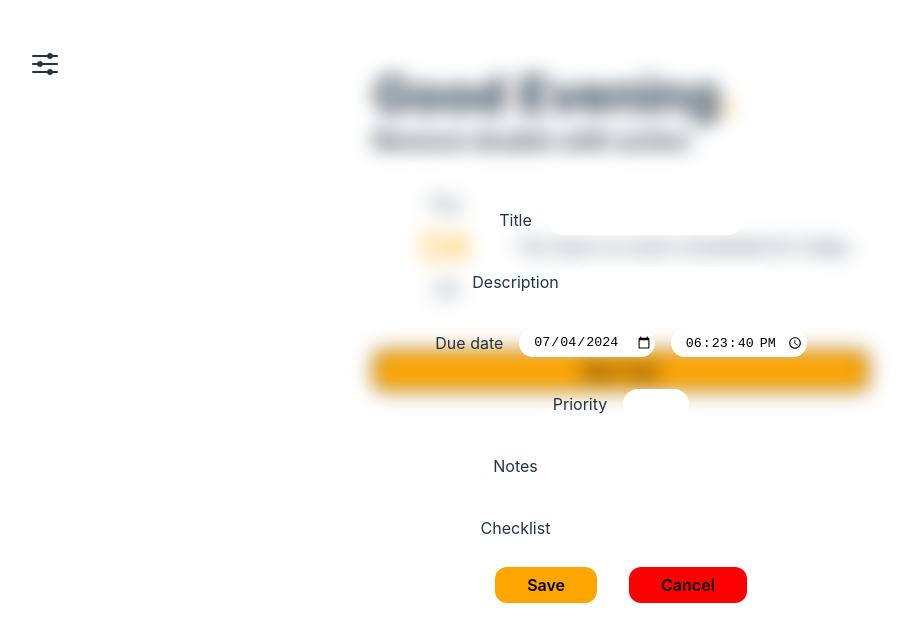
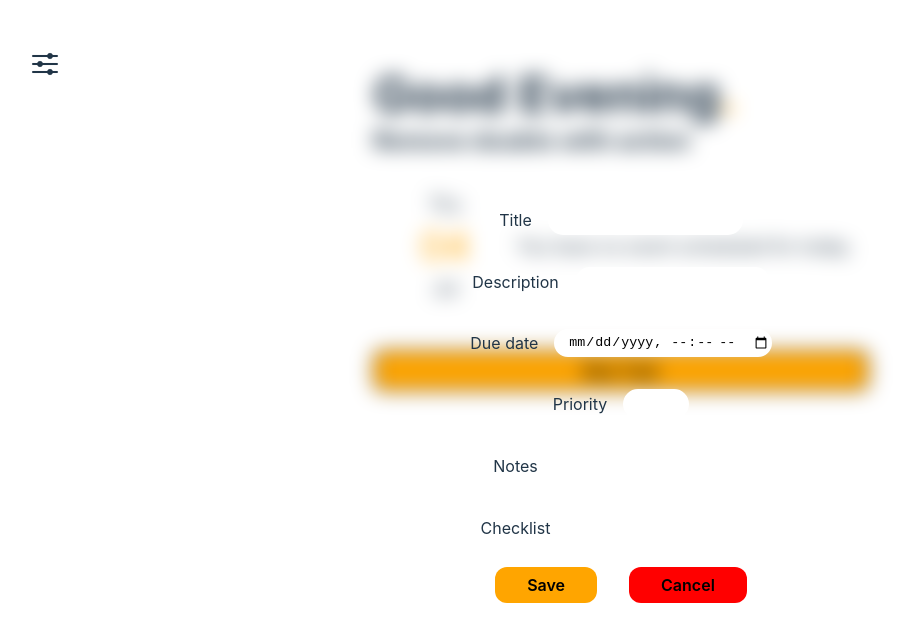
Before and after one commit to blackbird410/todo-app, a React (Vite) app: page / in a window 1280 px wide. Both pictures are taken after a click on the button "New Task". Shown: the top 642 px of the page, without its empty margins (19-934 px from the left). Built offline with nearby package versions, Linux system fonts and the light colour scheme.

Commit message:
Code updates

```diff
--- a/src/App.css
+++ b/src/App.css
@@ -9,7 +9,6 @@
 .main {
     display: flex;
     justify-content: center;
-    align-content: flex-start;
 }
 
 #utility-btn {
--- a/src/App.jsx
+++ b/src/App.jsx
@@ -1,4 +1,4 @@
-import { useState, createContext } from 'react'
+import { useState, createContext, useEffect } from 'react'
 import DayTasks from "./components/DayTasks"
 import './App.css'
 import Form from './components/Form';
@@ -7,7 +7,6 @@ export const AppContext = createContext({
     dayTasks: [],
     weekTasks: [],
     allTasks: [],
-    addTask: () => {},
     toggleForm: () => {},
 });
 
@@ -41,20 +40,29 @@ function App() {
     const [isNavbarOpen, setIsNavbarOpen] = useState(false);
     const [isFormVisible, setIsFormVisible] = useState(false);
 
+
+    useEffect(() => {
+        setDayTasks(getDayTasks(allTasks));
+        setWeekTasks(() => getWeekTasks(allTasks));
+
+    }, [allTasks])
+
     const addTask = (newTask) => {
-        // We add the new task to all tasks list
-        // The we update the other lists depending on whether or not the new task fits in their timespan
 
-        setAllTasks(() => sortTasks(() => [...allTasks, newTask]));
-        setDayTasks(() => getDayTasks(allTasks));
-        setWeekTasks(() => getWeekTasks(allTasks));
+        let temp = [...allTasks, newTask];
+        setAllTasks(() => temp);
+
+        console.log("Temp: ", temp);
+        console.log("All tasks: ", allTasks);
     }
 
     const toggleNavbar = () => setIsNavbarOpen(!isNavbarOpen);
     const toggleForm = () => setIsFormVisible(!isFormVisible);
 
+    const contextValue = { dayTasks, weekTasks, allTasks, setAllTasks, toggleForm };
+
     return (
-        <AppContext.Provider value={{ dayTasks, weekTasks, allTasks, addTask, toggleForm }}>
+        <AppContext.Provider value={contextValue}>
             <UtilityBtn use={toggleNavbar} />
             <div className='main'>
                 <DayTasks />
--- a/src/components/DayTasks.jsx
+++ b/src/components/DayTasks.jsx
@@ -1,4 +1,4 @@
-import App, { AppContext } from "../App";
+import { AppContext } from "../App";
 import styles from "../styles/DayTasks.module.css"
 import { TaskList } from "./Task";
 import { useContext } from "react";
--- a/src/components/Form.jsx
+++ b/src/components/Form.jsx
@@ -1,10 +1,9 @@
-import { useContext, useState } from "react";
+import { useContext, useEffect, useState } from "react";
 import styles from "../styles/Form.module.css";
 import { AppContext } from "../App";
 
 export default function Form({ isVisible }) {
-    const { addTask, toggleForm } = useContext(AppContext);
-
+    const { allTasks, setAllTasks, toggleForm } = useContext(AppContext);
     const [formData, setFormData] = useState(
         {
             title: "",
@@ -17,28 +16,24 @@ export default function Form({ isVisible }) {
     );
 
     const d = new Date();
-    const [date, setDate]  = useState(d.toLocaleDateString('en-CA'));
-    const [time, setTime]  = useState(d.toLocaleTimeString("en-US", { hour12: false }));
+    const [dateTime, setDateTime]  = useState(d.toLocaleString());
 
     const handleChange = (e) => {
         const { name, value } = e.target;
 
-        if ( name.match("due-date")) {
-            if (name === "due-date-time") setTime(value);
-            else setDate(value);
-
-            const d = new Date(`${date} ${time}`).toLocaleString();
-            console.log(`**Current due date: ${d}\n`);
-            setFormData({...formData, dueDate: d});
-
+        if (name === "due-date") {
+            setDateTime((dateTime) => dateTime)
+        const currentDate = new Date(dateTime).toLocaleString();
+        setFormData((formData) => ({...formData, dueDate: currentDate}));
         } else setFormData({...formData, [name]: value});
-        console.log(formData);
     }
 
     const handleSubmit = (e) => {
         e.preventDefault();
-        console.log("**Submitting form**\n", formData);
-        addTask(formData);
+        const currentDate = new Date(dateTime).toLocaleString();
+        setFormData((formData) => ({...formData, dueDate: currentDate}));
+
+        setAllTasks([...allTasks, formData]);
         toggleForm();
     }
 
@@ -70,16 +65,8 @@ export default function Form({ isVisible }) {
                         <input
                             id="due-date"
                             name="due-date"
-                            type="date"
-                            value={date}
-                            min={d.toLocaleDateString('en-CA')}
-                            onChange={handleChange}
-                        />
-                        <input
-                            id="due-date-time"
-                            name="due-date-time"
-                            type="time"
-                            value={time}
+                            type="datetime-local"
+                            min={d.toLocaleString('en-CA')}
                             onChange={handleChange}
                         />
                     </div>
```
Also changed, not shown: src/tasks.js (+14 -0 lines).
